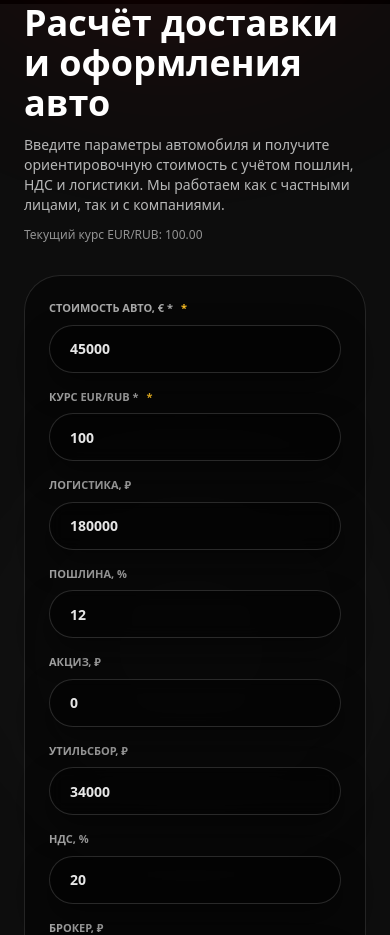
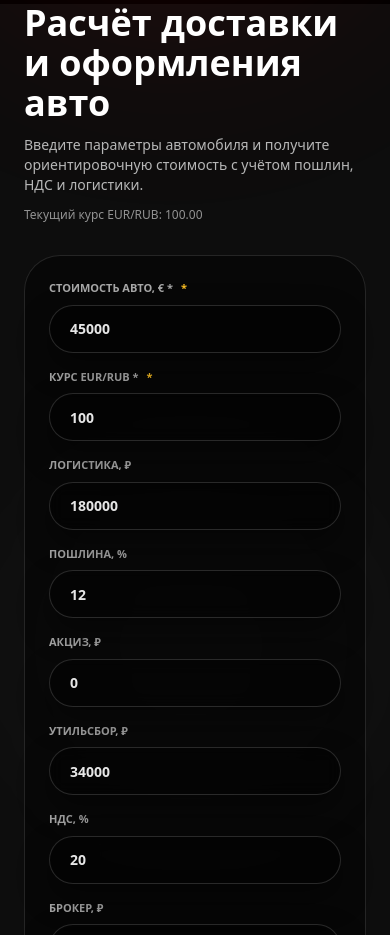
Before and after one commit to aramyants/bic, a Next.js app in the folder marketplace/: page /calculator in a window 390 px wide. Shown: the part 840-1775 px from the top of the page. Built offline with nearby package versions, Linux system fonts and the light colour scheme; no server answers; the database is empty; grey boxes are pictures that could not be loaded.

Commit message:
Refactor text content in Calculator, Pricing, Admin Dashboard, and Sources pages for clarity and improved user guidance.

```diff
--- a/marketplace/src/app/(public)/calculator/page.tsx
+++ b/marketplace/src/app/(public)/calculator/page.tsx
@@ -25,8 +25,7 @@ export default async function CalculatorPage() {
         <Badge tone="outline">Калькулятор расходов</Badge>
         <h1 className="text-4xl font-semibold">Расчёт доставки и оформления авто</h1>
         <p className="text-sm text-white/70">
-          Введите параметры автомобиля и получите ориентировочную стоимость с учётом пошлин, НДС и логистики. Мы
-          работаем как с частными лицами, так и с компаниями.
+          Введите параметры автомобиля и получите ориентировочную стоимость с учётом пошлин, НДС и логистики.
         </p>
         <p className="text-xs text-white/55">Текущий курс EUR/RUB: {eurRubRate.toFixed(2)}</p>
       </div>
--- a/marketplace/src/app/(public)/pricing/page.tsx
+++ b/marketplace/src/app/(public)/pricing/page.tsx
@@ -143,7 +143,9 @@ export default async function PricingPage() {
         <div className="flex flex-col gap-3 md:flex-row md:items-end md:justify-between">
           <div className="space-y-1">
             <Badge tone="outline">Актуальные ставки</Badge>
-            <h2 className="text-3xl font-semibold text-white md:text-4xl">Прозрачные условия без скрытых платежей</h2>
+            <h2 className="text-3xl font-semibold text-white md:text-4xl">Прозрачные условия
+            <br />
+            без скрытых платежей</h2>
           </div>
           <p className="max-w-xl text-sm text-white/70">
             Комиссия, логистика, брокер, пошлины и НДС — действующие ставки, которыми мы фиксируем договор. Цифры обновляются, когда меняется рынок и курс.
--- a/marketplace/src/app/admin/(protected)/layout.tsx
+++ b/marketplace/src/app/admin/(protected)/layout.tsx
@@ -18,10 +18,10 @@ import { signOutAction } from '@/server/auth-actions';
 const navItems = [
   { href: '/admin', label: 'Главная', icon: LayoutDashboard },
   { href: '/admin/vehicles', label: 'Автомобили', icon: Car },
+  { href: '/admin/hierarchy', label: 'Иерархия брендов', icon: Layers },
   { href: '/admin/calculator', label: 'Калькулятор', icon: Calculator },
   { href: '/admin/testimonials', label: 'Отзывы', icon: MessageSquare },
   { href: '/admin/sources', label: 'Источники', icon: Database },
-  { href: '/admin/hierarchy', label: 'Иерархия брендов', icon: Layers },
   { href: '/admin/settings', label: 'Настройки', icon: Settings },
 ];
 
--- a/marketplace/src/app/admin/(protected)/page.tsx
+++ b/marketplace/src/app/admin/(protected)/page.tsx
@@ -4,9 +4,9 @@ export default async function AdminDashboard() {
       <div className="flex items-center justify-between">
         <div>
           <h1 className="text-3xl font-semibold text-white">Обзор</h1>
-          <p className="text-sm text-white/60">
-            Добро пожаловать в панель администратора B.I.C. Управляйте каталогом, калькулятором и отзывами через разделы слева.
-          </p>
+            <p className="text-sm text-white/60">
+            Добро пожаловать в панель администратора B.I.C. Управляйте каталогом, калькулятором и отзывами через меню слева или выберите нужный раздел ниже.
+            </p>
         </div>
       </div>
 
--- a/marketplace/src/app/admin/(protected)/sources/page.tsx
+++ b/marketplace/src/app/admin/(protected)/sources/page.tsx
@@ -3,7 +3,7 @@ export default function SourcesPage() {
     <div className="space-y-6 text-white">
       <h1 className="text-3xl font-semibold">Источники</h1>
       <p className="text-sm text-white/60">
-        Управление внешними источниками пока не настроено. Добавьте записи в таблицу external_vehicle_sources или используйте подключенные по умолчанию PlutosAuto и Encar.
+        Управление внешними источниками пока не настроено.
       </p>
     </div>
   );
```
